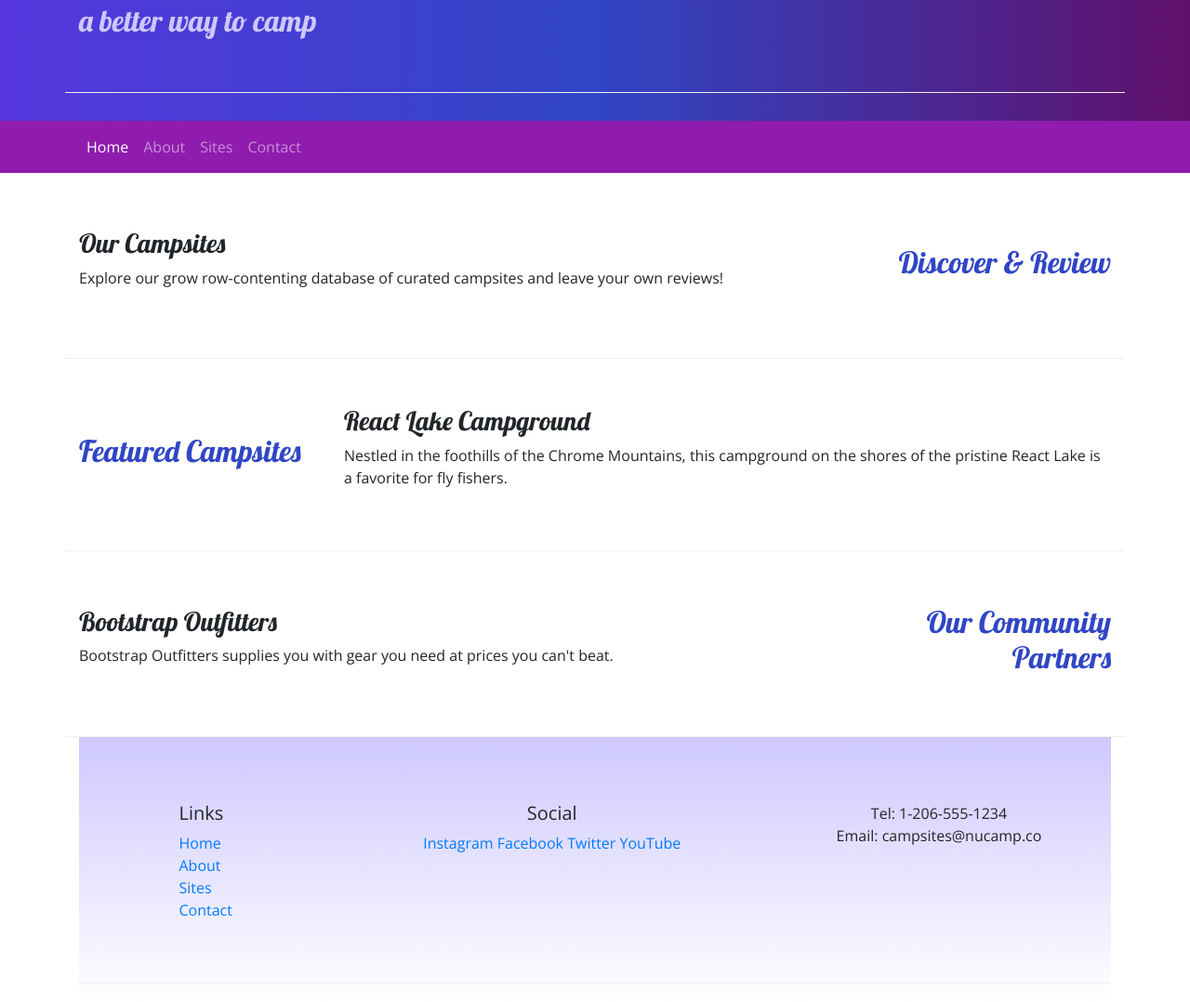
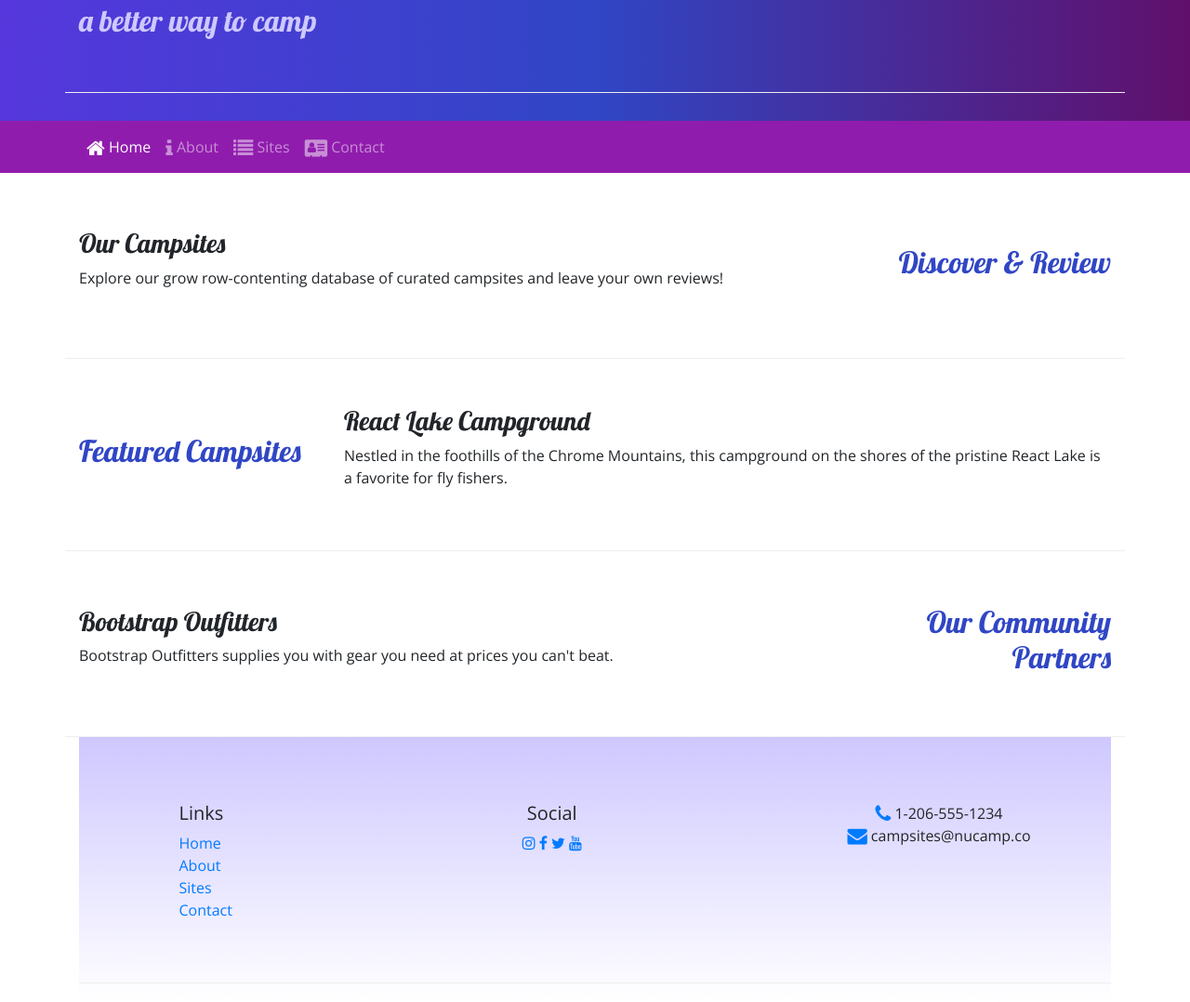
Before and after one commit to FeliciaWilkes/NucampSite, a website: page index.html in a window 1280 px wide. Shown: the part 157-1235 px from the top of the page at 93% size. Drawn offline with nearby package versions, Linux system fonts and the light colour scheme.

Commit message:
Icon Fonts

```diff
--- a/index.html
+++ b/index.html
@@ -13,6 +13,7 @@
         href="node_modules/bootstrap/dist/css/bootstrap.min.css"
       />
       <!-- Additional CSS must be placed after Bootstrap CSS -->
+        <link rel="stylesheet" href="node_modules/font-awesome/css/font-awesome.min.css"/>
         <link rel="stylesheet" href="https://fonts.googleapis.com/css?family=Lobster|Open+Sans" />
         <link rel="stylesheet" href="css/styles.css" />
 
@@ -40,10 +41,14 @@
         </button>
         <div class="collapse navbar-collapse" id="nucampNavbar">
           <ul class="navbar-nav">
-            <li class="nav-item active"><a class="nav-link" href="#">Home</a></li>
-            <li class="nav-item"><a class="nav-link" href="aboutus.html">About</a></li>
-            <li class="nav-item"><a class="nav-link" href="#">Sites</a></li>
-            <li class="nav-item"><a class="nav-link" href="#">Contact</a></li>
+            <li class="nav-item active"><a class="nav-link" href="#"><i class="fa fa-home fa-lg"></i> Home</a></li>
+              <li class="nav-item">
+                <a class="nav-link" href="aboutus.html"><i class="fa fa-info fa-lg"></i> About</a>
+              </li>
+              <li class="nav-item">
+                <a class="nav-link" href="#"><i class="fa fa-list fa-lg"></i> Sites</a></li>
+              <li class="nav-item">
+                <a class="nav-link" href="#"><i class="fa fa-address-card fa-lg"></i> Contact</a></li>
           </ul>
         </div>
       </div>
@@ -99,15 +104,15 @@
                 </ul>
                 </div>
                 <div class="col-6 col-sm-5 text-center">
-                <h5>Social</h5>
-                <a href="http://instagram.com/">Instagram</a>
-                <a href="http://facebook.com/">Facebook</a>
-                <a href="http://twitter.com/">Twitter</a>
-                <a href="http://youtube.com/">YouTube</a>
+                  <h5>Social</h5>
+                  <a href="http://instagram.com/"><i class="fa fa-instagram"></i></a>
+                  <a href="http://facebook.com/"><i class="fa fa-facebook"></i></a>
+                  <a href="http://twitter.com/"><i class="fa fa-twitter"></i></a>
+                  <a href="http://youtube.com/"><i class="fa fa-youtube"></i></a>
                 </div>
                 <div class="col-sm-4 text-center">
-                Tel: 1-206-555-1234<br />
-                Email: campsites@nucamp.co
+                  <i class="fa fa-phone fa-lg text-primary"></i> 1-206-555-1234<br />
+                  <i class="fa fa-envelope fa-lg text-primary"></i> campsites@nucamp.co
                 </div>
             </div>
         </div>
--- a/package.json
+++ b/package.json
@@ -15,6 +15,7 @@
   },
   "dependencies": {
     "bootstrap": "^4.5.0",
+    "font-awesome": "^4.7.0",
     "jquery": "^3.5.1",
     "popper.js": "^1.16.1"
   }
```
Also changed, not shown: aboutus.html (+11 -10 lines), 1 other file.
